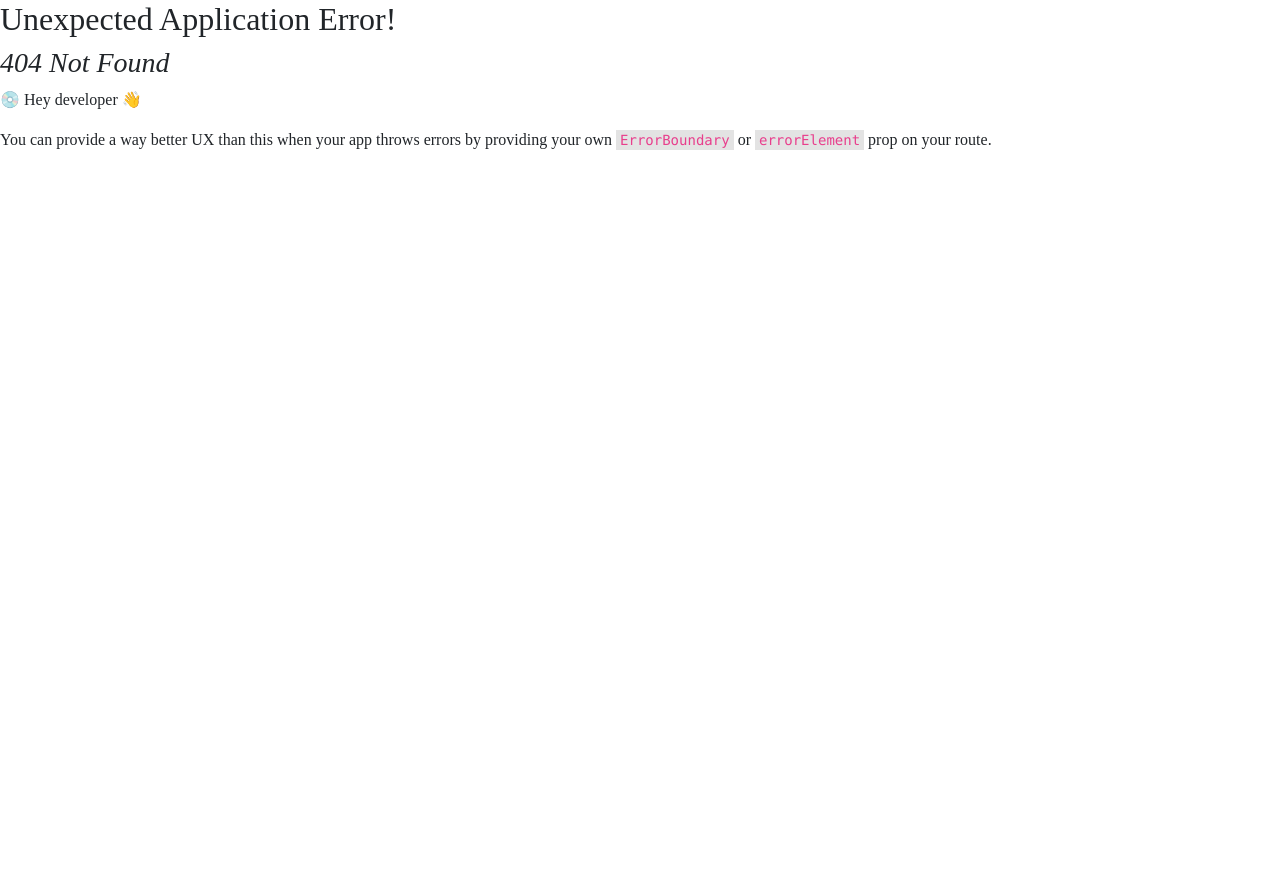
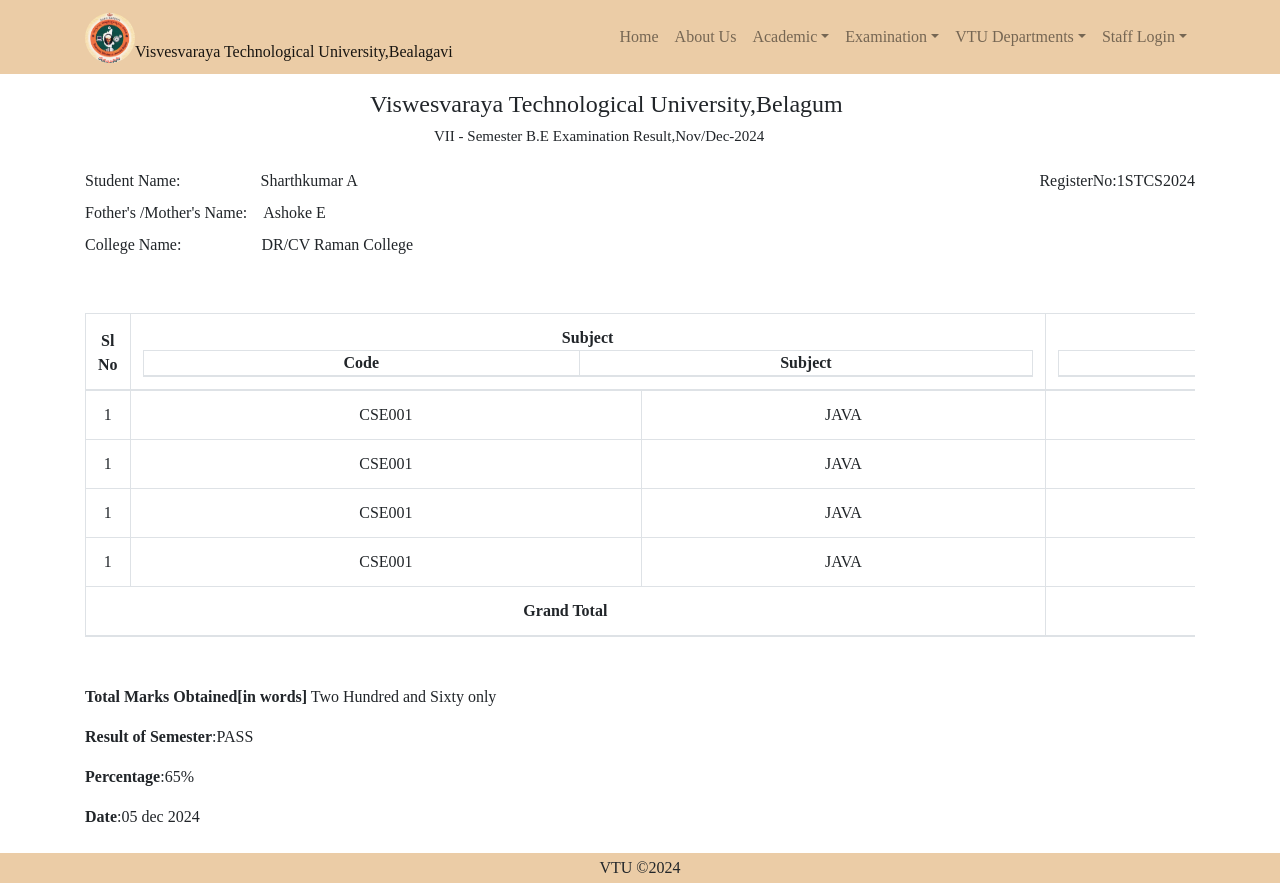
Before and after one commit to sharath1812002/REACT_PROJECT, a React (Create React App) app: page /resultpage in a window 1280 px wide. Before the commit this address had no page. Before the commit the page ends 800 px from the top, so only its background shows below. Built offline with nearby package versions, Linux system fonts and the light colour scheme.

Commit message:
created the resultpage and login page also

```diff
--- a/src/Screens/HomeScreen.js
+++ b/src/Screens/HomeScreen.js
@@ -6,7 +6,7 @@
         <>
         <div>
             <marquee>
-                VTU Results 2024 out - Check Exam results here!!!<Link to='/result'>   Click here...</Link>
+                VTU Results 2024 out - Check Exam results here!!!<Link to='/result/loginpage'>   Click here...</Link>
                 Best of Luck
             </marquee>
         </div>
--- a/src/Screens/ResultLoginPage.js
+++ b/src/Screens/ResultLoginPage.js
@@ -1,30 +1,28 @@
  import React  from 'react';
  import{Link} from 'react-router-dom';
- import{Row,Col,Form,Button } from "react-bootstrap";
+ import{Row,Col,Form,Button, FormControl } from "react-bootstrap";
 
    const ReasultLoginPage=()=>
    {
     return(
         <>
-     <Link  to="/" className='btn btn-dark' style={{marginTop:"1rem"}}>  Go Back</Link>
+     <Link  to="/" className='btn btn-dark' style={{marginTop:"1rem"}}> Go Back</Link>
      <Row className='text-center'>
         <Col >
         <h3>Check your results here...</h3>
-
-        </Col>
-
-     </Row>
+       </Col>
+      </Row>
      <br/>
      <Row>
-        <Col >
-     <Col style={{marginLeft:"23rem"}} >
+        <Col></Col>
+        <Col style={{marginLeft:"-26rem"}} >
          <Form>
-            <label> Enter your Register No:</label><br></br>
-            <input type='text' placeholder='Enetr your Register n6o ' style={{width:"50%"}}></input>
-            <br/>
-          <Button  type=" submit"style={{marginTop:'1rem'}}>Submit</Button>
+            <Form.Label> Enter your Register No:</Form.Label><br></br>
+            <FormControl type='text' placeholder='Enetr your Register no ' style={{width:"70%"}}></FormControl>
+
+          <Button  type=" submit "style={{marginTop:'1rem'}}>Submit</Button>
         </Form>
-        </Col>
+
         </Col>
      </Row>
         </>
--- /dev/null
+++ b/src/Screens/ResultPage.js
@@ -0,0 +1,41 @@
+import React from 'react'
+import{Row,Col,Form, FormGroup ,Label} from 'react-bootstrap'
+import TableData from './TableData'
+
+const ResultPage =()=>
+{
+    return(
+        <>
+    <Row className='justify-content-center my-3' >
+                <Col  sm={12} md={6}>
+            <h4>Viswesvaraya Technological University,Belagum</h4>
+            <h6 style={{marginLeft:"4rem", fontSize:'15px'}}> VII - Semester  B.E Examination Result,Nov/Dec-2024</h6>
+        </Col>
+    </Row>
+    <Row>
+    <Col sm={12} md={6}>
+    <Form.Group>
+        <Form.Label>Student  Name: </Form.Label>
+        <Form.Label  style={{marginLeft:'5rem'}}>Sharthkumar A</Form.Label><br/>
+        <Form.Label>Fother's /Mother's Name: </Form.Label>
+        <Form.Label style={{marginLeft:'1rem'}}>Ashoke E</Form.Label><br/>
+        <Form.Label > College Name: </Form.Label>
+        <Form.Label style={{marginLeft:'5rem'}}> DR/CV Raman College</Form.Label>
+    </Form.Group>
+
+    </Col>
+
+    <Col sm={12} md={6}>
+        <Form.Group>
+             <Form.Label style={{float:"right"}}>RegisterNo:1STCS2024 </Form.Label>
+             </Form.Group>
+    </Col>
+
+    </Row>
+    <Row>
+        <TableData/>
+    </Row>
+        </>
+    )
+}
+export default ResultPage
--- /dev/null
+++ b/src/Screens/TableData.js
@@ -0,0 +1,88 @@
+import React from 'react'
+import { Container, Table} from 'react-bootstrap'
+
+const TableData =()=>
+{   return(< Container>
+       <Table  className='my-5' responsive  bordered>
+        <thead>
+            <tr>
+                <th style={{paddingL:"0px 0px"}}>Sl No</th >
+
+                <th colSpan={2}>Subject
+                <th style={{padding:"0px 12.5rem"}}>Code</th>
+                <th style={{padding:"0px 12.5rem"}}>Subject</th>
+                </th>
+
+                <th colSpan={3}>Examination Marks Obtained
+                <th style={{padding:"0px 12.9rem"}}>Max</th>
+                <th style={{padding:"0px 13rem"}}>Min</th>
+                <th style={{padding:"0px 11.9rem"}}>Obtained</th>
+                </th>
+                <th style={{padding:"0px 10rem"}}>Subject Result</th>
+            </tr>
+        </thead>
+        <tbody>
+            <tr>
+                <td>1</td>
+                <td>CSE001</td>
+                <td>JAVA</td>
+                 <td>100</td>
+                 <td>35</td>
+                 <td>65</td>
+                 <td>PASS</td>
+
+                  </tr>
+                  <tr>
+                <td>1</td>
+                <td>CSE001</td>
+                <td>JAVA</td>
+                 <td>100</td>
+                 <td>35</td>
+                 <td>65</td>
+                 <td>PASS</td>
+
+                  </tr>
+
+                  <tr>
+                <td>1</td>
+                <td>CSE001</td>
+                <td>JAVA</td>
+                 <td>100</td>
+                 <td>35</td>
+                 <td>65</td>
+                 <td>PASS</td>
+
+                  </tr>
+                  <tr>
+                <td>1</td>
+                <td>CSE001</td>
+                <td>JAVA</td>
+                 <td>100</td>
+                 <td>35</td>
+                 <td>65</td>
+                 <td>PASS</td>
+
+                  </tr>
+
+        </tbody>
+        <thead>
+            <tr>
+                <th colSpan={3}>Grand Total</th>
+                <td>400</td>
+                <td>140</td>
+                <td>260</td>
+                <td>pass</td>
+         </tr>
+        </thead>
+       </Table>
+
+       <p><b>Total Marks Obtained[in words]</b> Two Hundred and Sixty only</p>
+       <p><b>Result of Semester</b>:PASS</p>
+       <p><b>Percentage</b>:65%</p>
+       <p><b>Date</b>:05 dec 2024</p>
+
+       </Container>
+
+    )
+}
+export default TableData
--- a/src/component/Header.js
+++ b/src/component/Header.js
@@ -15,7 +15,7 @@
         </LinkContainer>
 
 
-       <Nav className="lr-auto">
+       <Nav className=" md-auto">
         <LinkContainer to='/'>
         <Nav.Link href="#home">Home</Nav.Link>
         </LinkContainer>
@@ -51,7 +51,7 @@
         <LinkContainer to='/exam_application'>
         <NavDropdown.Item href="#">Examinatipon Application</NavDropdown.Item>
         </LinkContainer>
-        <LinkContainer to='/result'>
+        <LinkContainer to='/result/loginpage'>
         <NavDropdown.Item href="#">Result</NavDropdown.Item>
         </LinkContainer>
 
--- a/src/index.css
+++ b/src/index.css
@@ -30,3 +30,7 @@
 .p-style{
   text-align: justify;
 }
+
+tr,td{
+  text-align: center;
+}
--- a/src/index.js
+++ b/src/index.js
@@ -9,16 +9,15 @@
 import HomeScreen from './Screens/HomeScreen';
 import AboutUs from './Screens/AboutUs';
 import ReasultLoginPage from './Screens/ResultLoginPage';
-
+import ResultPage from './Screens/ResultPage';
 
 const router=createBrowserRouter(
   createRoutesFromElements(
     <Route path='/' element={<App/>}>
       <Route index={HomeScreen} path='/' element ={<HomeScreen/>}/>
-
       <Route path='/About' element={<AboutUs/>}/>
-      <Route path='/result' element={<ReasultLoginPage/>}/>
-
+      <Route path='/result/loginpage' element={<ReasultLoginPage/>}/>
+       <Route path='/resultpage' element={<ResultPage/>}/>
     </Route>
   )
 )
```
